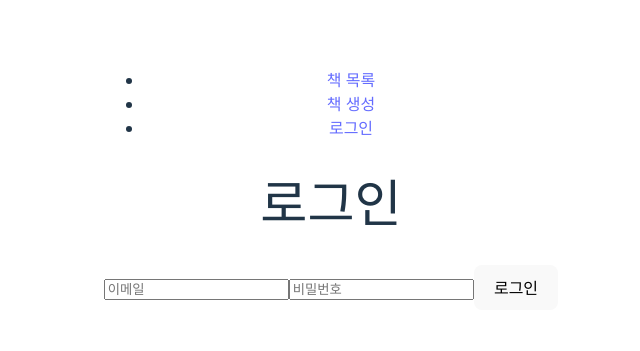
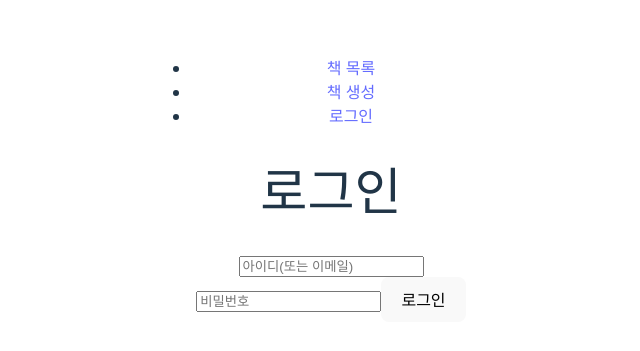
Before and after one commit to aivle-mini/Frontend, a React (Vite) app in the folder front/: page /login in a window 1280 px wide. Shown: the part 219-570 px from the top of the page, without its empty margins (309-949 px from the left). Built offline with nearby package versions, Linux system fonts and the light colour scheme.

Commit message:
login.jsx

```diff
--- a/front/src/pages/Login.jsx
+++ b/front/src/pages/Login.jsx
@@ -1,34 +1,74 @@
 import React, { useState } from 'react';
+import axios from 'axios';
+import { useNavigate } from 'react-router-dom';
 
 function Login() {
+  const navigate = useNavigate();
+
   const [formData, setFormData] = useState({
-    email: '',
+    username: '',   // API 스펙: username 사용
     password: ''
   });
+  const [errorMsg, setErrorMsg] = useState('');
 
-  const handleSubmit = (e) => {
+  /** 로그인 요청 */
+  const handleSubmit = async (e) => {
     e.preventDefault();
-    // TODO: 로그인 로직 구현
+    setErrorMsg('');           // 에러 초기화
+
+    try {
+      const res = await axios.post('/api/v1/users/login', {
+        username: formData.username,
+        password: formData.password
+      });
+
+      // ✅ 성공: 토큰 저장
+      const { accessToken, refreshToken } = res.data;
+      localStorage.setItem('accessToken', accessToken);
+      localStorage.setItem('refreshToken', refreshToken);
+
+      // 도서 목록 페이지로 이동
+      navigate('/books');
+    } catch (err) {
+      // ❌ 실패: 메시지 표시
+      const msg =
+        err.response?.data?.message ||
+        '이메일 또는 비밀번호가 올바르지 않습니다.';
+      setErrorMsg(msg);
+    }
+  };
+
+  /** 입력 변경 핸들러 */
+  const handleChange = (e) => {
+    const { name, value } = e.target;
+    setFormData((prev) => ({ ...prev, [name]: value }));
   };
 
   return (
-    <div>
+    <div style={{ maxWidth: 360, margin: '0 auto' }}>
       <h1>로그인</h1>
+
       <form onSubmit={handleSubmit}>
         <input
-          type="email"
-          placeholder="이메일"
-          value={formData.email}
-          onChange={(e) => setFormData({...formData, email: e.target.value})}
+          name="username"
+          type="text"
+          placeholder="아이디(또는 이메일)"
+          value={formData.username}
+          onChange={handleChange}
+          required
         />
         <input
+          name="password"
           type="password"
           placeholder="비밀번호"
           value={formData.password}
-          onChange={(e) => setFormData({...formData, password: e.target.value})}
+          onChange={handleChange}
+          required
         />
         <button type="submit">로그인</button>
       </form>
+
+      {errorMsg && <p style={{ color: 'red' }}>{errorMsg}</p>}
     </div>
   );
 }
```
